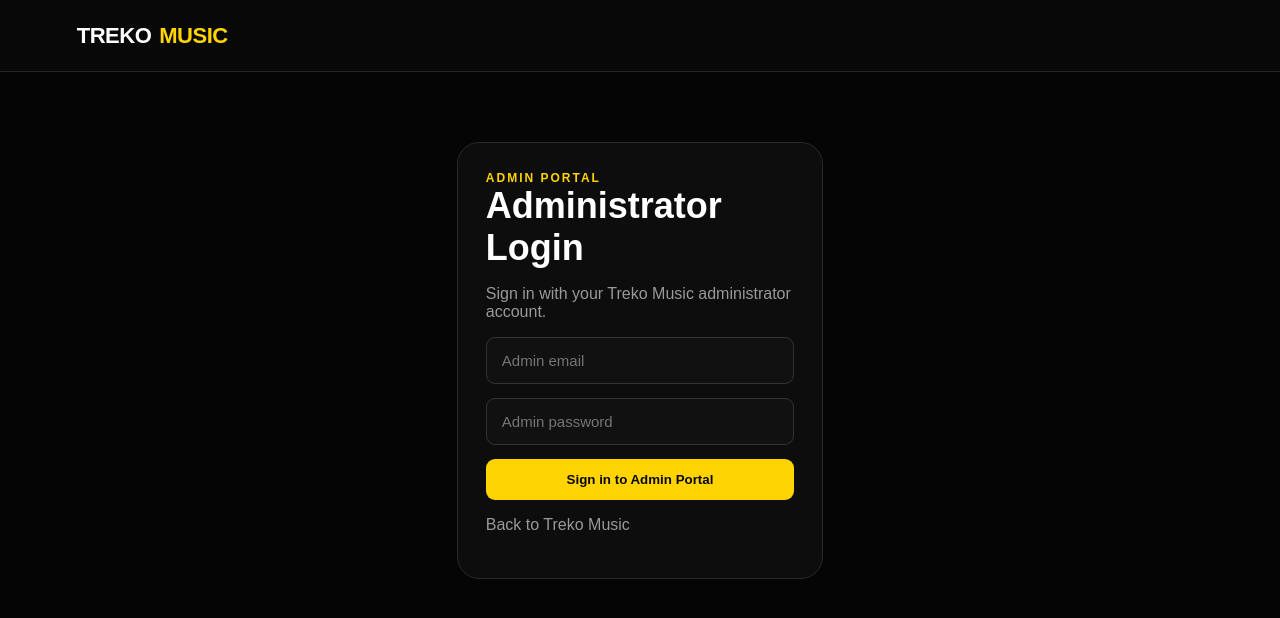
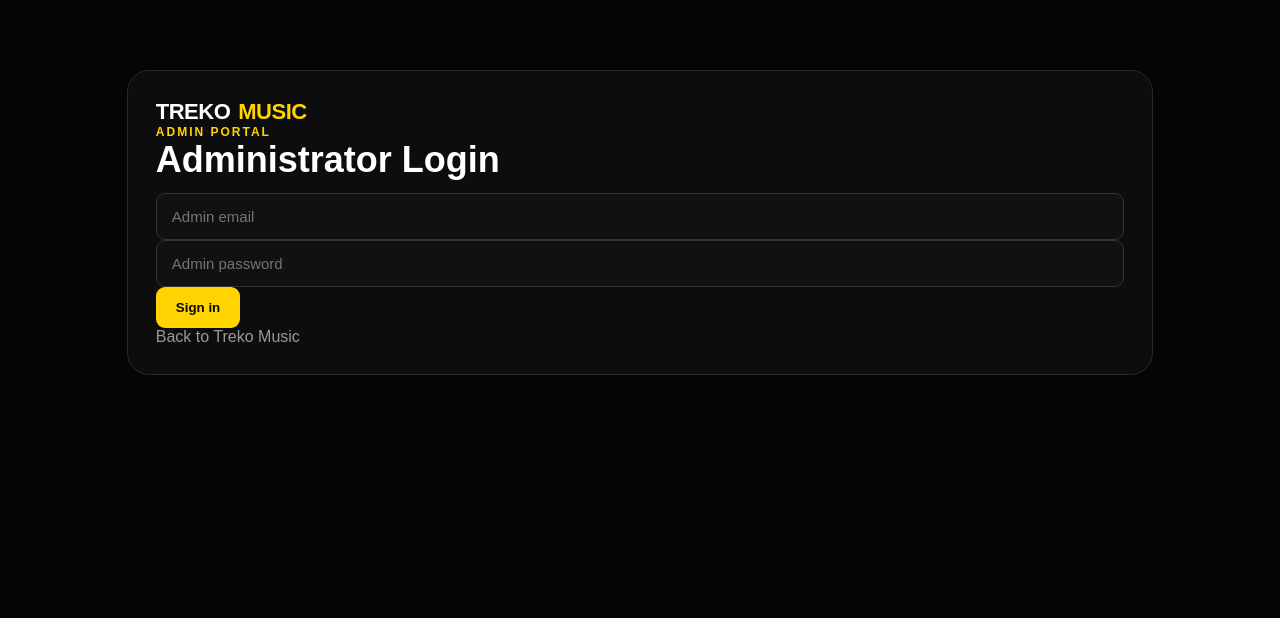
Before and after one commit to senid-221/TREKO-MUSI-ARTISTS, a Next.js app: page /admin in a window 1280 px wide. Shown: the top 618 px of the page. Built offline with nearby package versions, Linux system fonts and the light colour scheme.

Commit message:
Make admin login compact

```diff
--- a/app/admin/page.tsx
+++ b/app/admin/page.tsx
@@ -13,73 +13,43 @@ export default function AdminLogin() {
     e.preventDefault();
     setLoading(true);
     setError("");
-
     const form = new FormData(e.currentTarget);
     const r = await fetch("/api/auth/login", {
       method: "POST",
       headers: { "Content-Type": "application/json" },
       body: JSON.stringify(Object.fromEntries(form)),
     });
-
     const data = await r.json();
     setLoading(false);
-
     if (!r.ok) {
       setError(data.error || "Login failed");
       return;
     }
-
     if (data.role !== "ADMIN") {
       await fetch("/api/auth/logout", { method: "POST" });
-      setError("This login is for administrators only.");
+      setError("Administrators only.");
       return;
     }
-
     router.push("/admin/dashboard");
     router.refresh();
   }
 
   return (
     <main className="shell">
-      <nav className="nav">
-        <Link className="brand" href="/">
-          TREKO <span>MUSIC</span>
-        </Link>
-      </nav>
-
-      <section className="section" style={{ maxWidth: 520 }}>
-        <div className="card">
+      <section className="section admin-login-page">
+        <div className="card admin-login-card">
+          <Link className="brand admin-login-brand" href="/">
+            TREKO <span>MUSIC</span>
+          </Link>
           <div className="eyebrow">Admin Portal</div>
-          <h2>Administrator Login</h2>
-          <p className="muted">Sign in with your Treko Music administrator account.</p>
-
-          {error && <p style={{ color: "#ffd400" }}>{error}</p>}
-
-          <form onSubmit={submit} style={{ display: "grid", gap: 14 }}>
-            <input
-              name="email"
-              required
-              className="field"
-              type="email"
-              placeholder="Admin email"
-              autoComplete="username"
-            />
-            <input
-              name="password"
-              required
-              className="field"
-              type="password"
-              placeholder="Admin password"
-              autoComplete="current-password"
-            />
-            <button disabled={loading} className="btn primary">
-              {loading ? "Signing in..." : "Sign in to Admin Portal"}
-            </button>
+          <h2 className="admin-login-title">Administrator Login</h2>
+          {error && <p className="admin-login-error">{error}</p>}
+          <form onSubmit={submit} className="admin-login-form">
+            <input name="email" required className="field" type="email" placeholder="Admin email" autoComplete="username" />
+            <input name="password" required className="field" type="password" placeholder="Admin password" autoComplete="current-password" />
+            <button disabled={loading} className="btn primary">{loading ? "Signing in..." : "Sign in"}</button>
           </form>
-
-          <p className="muted">
-            <Link href="/">Back to Treko Music</Link>
-          </p>
+          <Link className="muted admin-back" href="/">Back to Treko Music</Link>
         </div>
       </section>
     </main>
```
